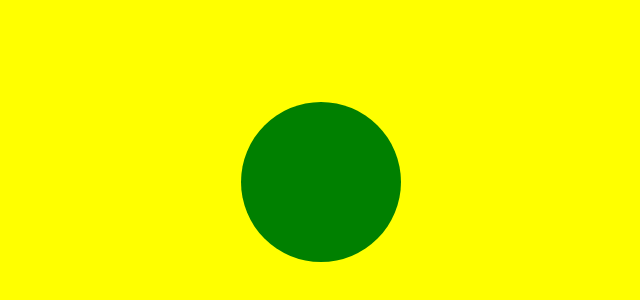
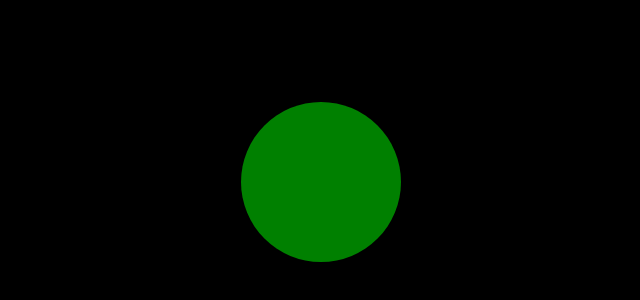
Before and after one commit to brainvader/kaorin, a Next.js app: page / in a window 1280 px wide. Shown: the part 178-478 px from the top of the page, without its empty margins (359-999 px from the left). Built offline with nearby package versions, Linux system fonts and the light colour scheme.

Commit message:
refactor: Change bkg color to black

```diff
--- a/app/components/designer.module.css
+++ b/app/components/designer.module.css
@@ -1,5 +1,5 @@
 .designer {
     width: 100%;
     height: 100vh;
-    background-color: yellow;
+    background-color: black;
 }
```
